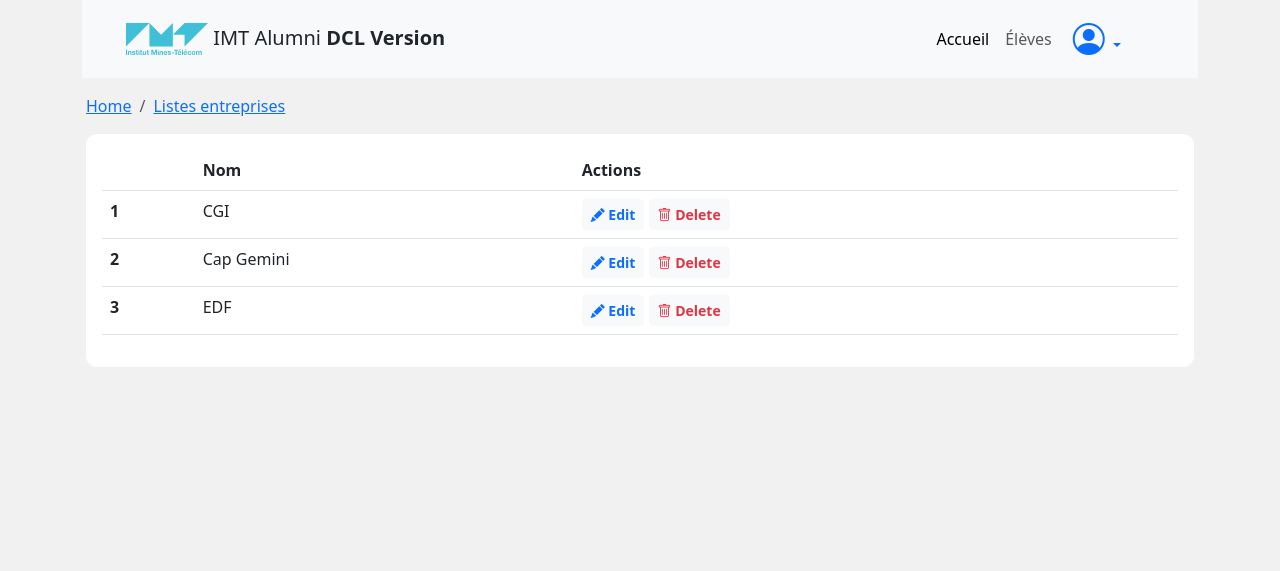
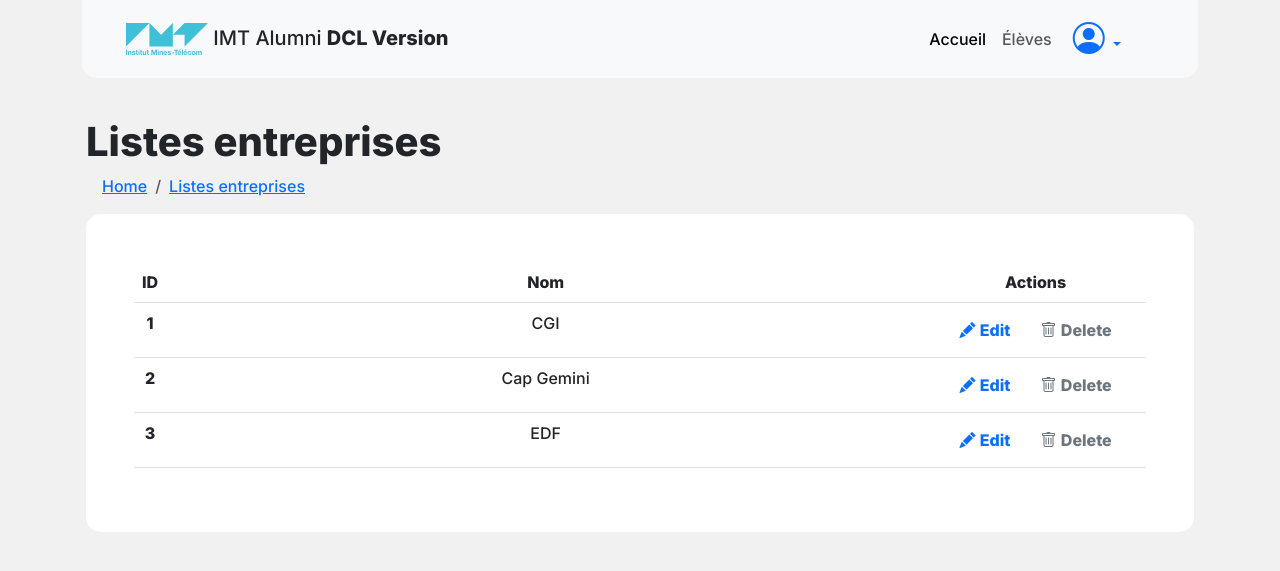
Before and after one commit to guirobb/UEweb, a Flask app: page /admin/companies/list in a window 1280 px wide. Shown: the top 571 px of the page. Run offline with Flask 2, Linux system fonts and the light colour scheme; data comes from the database, SQL or seed files in the repository; some libraries are stand-ins or nearby versions.

Commit message:
Some GUI improvements

```diff
--- a/static/css/style.css
+++ b/static/css/style.css
@@ -1,3 +1,32 @@
+html body{
+    font-family: 'Inter', sans-serif !important;
+    color: #2b2b2b !important;
+}
+
+.card:hover {
+
+  box-shadow: 5px 6px 6px 2px #e9ecef62;
+  transform: scale(1.01);
+}
+
+.card{
+  transition: all 0.2s ease;
+  border-radius: 17px;
+}
+
+.border_top-rounded{
+     border-top-left-radius: 15px !important;
+    border-top-right-radius: 15px !important;
+}
+
+.border_bottom-rounded{
+    border-radius: 0px 0px 15px 15px !important;
+}
+
+.no-border{
+    border: none !important;
+}
+
 .font-6{
     font-size:6rem !important;
 }
--- a/templates/layout.html.jinja2
+++ b/templates/layout.html.jinja2
@@ -3,7 +3,9 @@
 <head>
     <meta charset="UTF-8">
     <title>IMTAlumni</title>
+    <meta name="viewport" content="width=device-width, initial-scale=1">
     <link rel="stylesheet" href="https://cdn.jsdelivr.net/npm/bootstrap-icons@1.10.3/font/bootstrap-icons.css">
+    <link href="https://fonts.googleapis.com/css2?family=Inter:wght@500;800&display=swap" rel="stylesheet">
     <link rel="stylesheet" href="{{ url_for("static", filename="css/style.css") }}" crossorigin="anonymous"/>
     <link rel="stylesheet" href="{{ url_for("static", filename="vendor/bootstrap/css/bootstrap.min.css") }}" crossorigin="anonymous"/>
     <link rel="icon" type="image/x-icon" href="{{ url_for("static", filename="icon/favicon.ico")}}" crossorigin="anonymous">
@@ -12,7 +14,7 @@
 
 <header>
     <div class="container">
-        <nav class="navbar navbar-expand-lg sticky-bottom bg-body-tertiary bg-white">
+        <nav class="navbar navbar-expand-lg sticky-bottom bg-body-tertiary bg-white border_bottom-rounded mb-4">
           <div class="container-fluid">
             <a class="navbar-brand" style="margin-left:2rem;" href="#">
               <img src="{{ url_for("static", filename="img/Logo_Institut_Mines-Telecom.svg") }}" alt="Navbar" height="32">
--- a/templates/listEnterprises.html.jinja2
+++ b/templates/listEnterprises.html.jinja2
@@ -4,7 +4,8 @@
 {% block body %}
 <div class="container p-3">
 
- <nav aria-label="breadcrumb" class="main-breadcrumb">
+    <h1 class="text-dark"><strong>Listes entreprises</strong></h1>
+     <nav aria-label="breadcrumb" class="main-breadcrumb mx-3">
         <ol class="breadcrumb">
           <li class="breadcrumb-item"><a href="./">Home</a></li>
           <li class="breadcrumb-item"><a href="javascript:void(0)">Listes entreprises</a></li>
@@ -12,14 +13,14 @@
       </nav>
 
 
-    <div class="card p-3" style="border: none; border-radius: 11px;">
+    <div class="card p-5" style="border: none; border-radius: 15px;">
 
-            <table class="table  table-hover">
+            <table class="table table-hover text-center">
                 <thead>
                     <tr>
-                        <th></th>
-                        <th>Nom</th>
-                        <th>Actions</th>
+                        <th style="width:3%">ID</th>
+                        <th style="width:75%">Nom</th>
+                        <th class="text-center">Actions</th>
                     </tr>
                 </thead>
                 <tbody>
@@ -28,22 +29,27 @@
                         <th scope="row">{{ company.id }}</th>
                         <td id="label_name-{{ company.id }}">{{ company.name }}</td>
                         <td id="edit_name-{{ company.id }}" class="hidden">
-                            <input type="text" class="form-control" style="width: 250px !important;" aria-describedby="Input_Enterprise-{{ company.id }}_help" value="{{ company.name }}">
+                            <input type="text" class="form-control"  aria-describedby="Input_Enterprise-{{ company.id }}_help" value="{{ company.name }}">
                         </td>
                         <td>
-                            <a id="edit_btn{{ company.id }}"  class="btn btn-light btn-sm btn-block text-primary" onclick="enableEditCompany('{% set iid = company.id | string() %}{{ iid }}', '{% set nameCompany = company.name | string() %}{{ nameCompany }}')" >
+                            <a id="edit_btn-{{ company.id }}"  class="btn btn-white btn-md btn-block text-primary" onclick="enableEditCompany('{% set iid = company.id | string() %}{{ iid }}', '{% set nameCompany = company.name | string() %}{{ nameCompany }}')" >
                                 <i class="bi bi-pencil-fill"></i>
                                 <strong>Edit</strong>
                             </a>
-                            <a class="btn btn-light btn-sm btn-block text-danger" >
+                            <a id="delete_btn-{{ company.id }}"  class="btn btn-white btn-md btn-block text-secondary" >
                                 <i class="bi bi-trash"></i>
                                 <strong>Delete</strong>
                             </a>
 
 
-                            <a id="save_btn{{ company.id }}" class="btn btn-success btn-sm btn-block text-light hidden" >
+                            <a id="save_btn-{{ company.id }}" class="btn btn-white btn-md btn-block text-success hidden" onclick="saveChangesCompany('{% set iid = company.id | string() %}{{ iid }}')" >
                                 <i class="bi bi-save2-fill"></i>
                                 <strong>Save</strong>
+                            </a>
+                            <a id="discardEditCompany_btn-{{ company.id }}" class="btn btn-white btn-md btn-block text-secondary hidden"
+                                onclick="saveChangesCompany('{% set iid = company.id | string() %}{{ iid }}')">
+                                <i class="bi bi-x-lg"></i>
+                                <strong>Discard</strong>
                             </a>
                         </td>
                     </tr>
```
